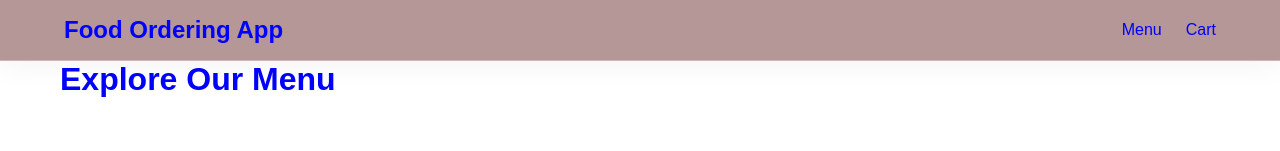
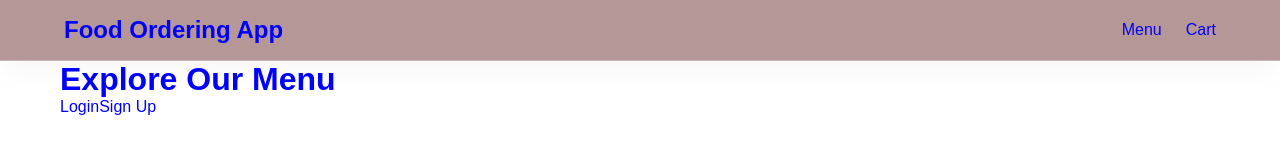
Before and after one commit to ounibbini484-bot/Final-project-, a React (Vite) app: page / in a window 1280 px wide. Shown: the top 151 px of the page. Built offline with nearby package versions, Linux system fonts and the light colour scheme.

Commit message:
commit message

```diff
--- a/src/pages/Home.jsx
+++ b/src/pages/Home.jsx
@@ -1,11 +1,20 @@
 import React from 'react'
+import { Link } from 'react-router-dom'
 import FoodCard from '../components/FoodCard'
 import { foodData } from '../data/foods'
 
 const Home = () => {
   return (
     <div className="container">
-      <h1 className="page-title">Explore Our Menu</h1>
+
+      <div className="home-header">
+        <h1 className="page-title">Explore Our Menu</h1>
+
+        <div className="auth-actions">
+          <Link to="/login" className="login-btn">Login</Link>
+          <Link to="/signup" className="signup-btn">Sign Up</Link>
+        </div>
+      </div>
 
       <div className="food-container">
         {foodData.map((food) => (
--- a/src/pages/Login.jsx
+++ b/src/pages/Login.jsx
@@ -2,8 +2,12 @@ import React from 'react'
 
 const Login = () => {
   return (
-    <div>Login</div>
+    <div>Login
+       <p> Do not have a acont  ? Create one now  <Link to="/signup">Signup </Link></p>
+    </div>
   )
 }
 
 export default Login
+
+// <p>Already have an account ? <Link to="/login">Login</Link></p>
```
